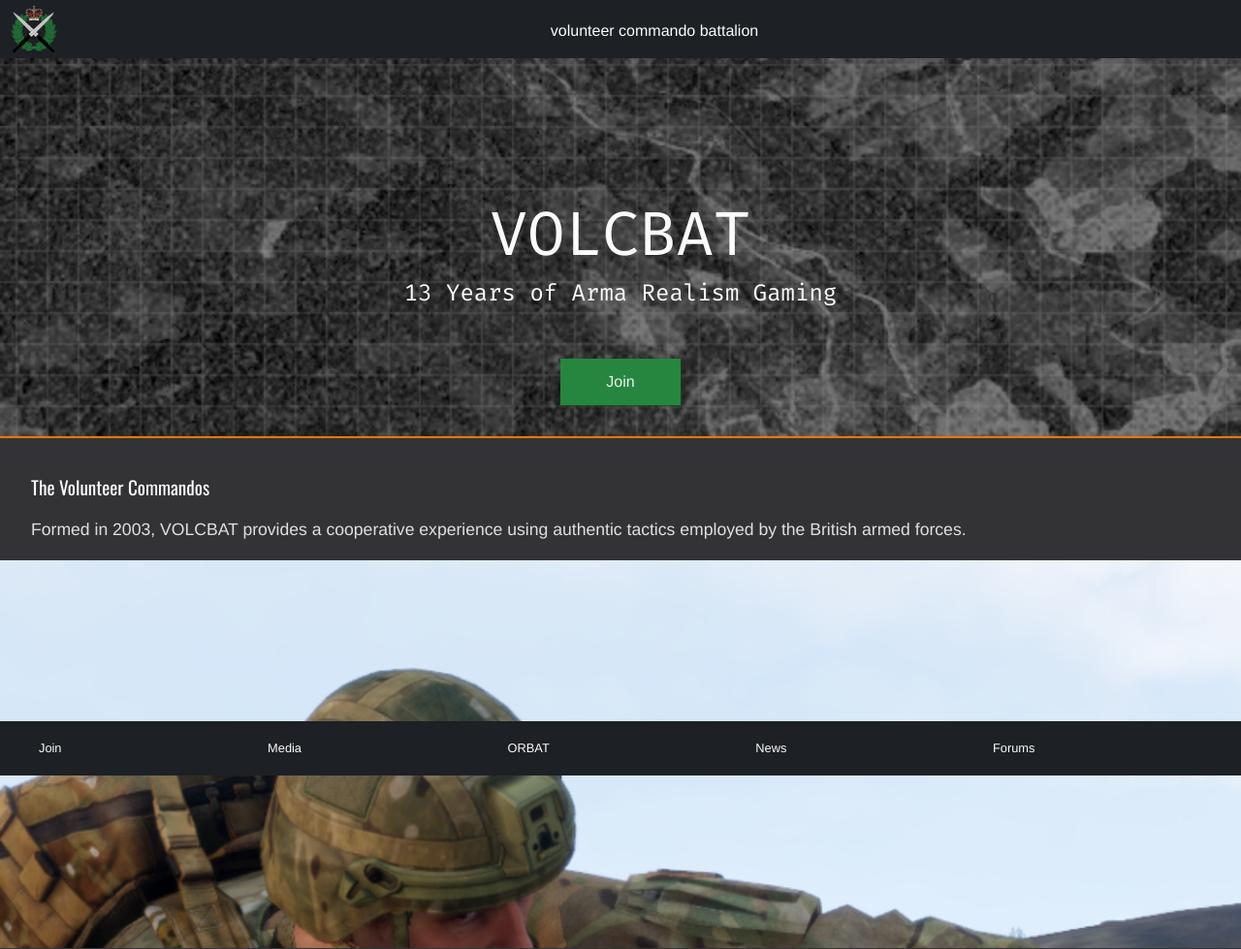
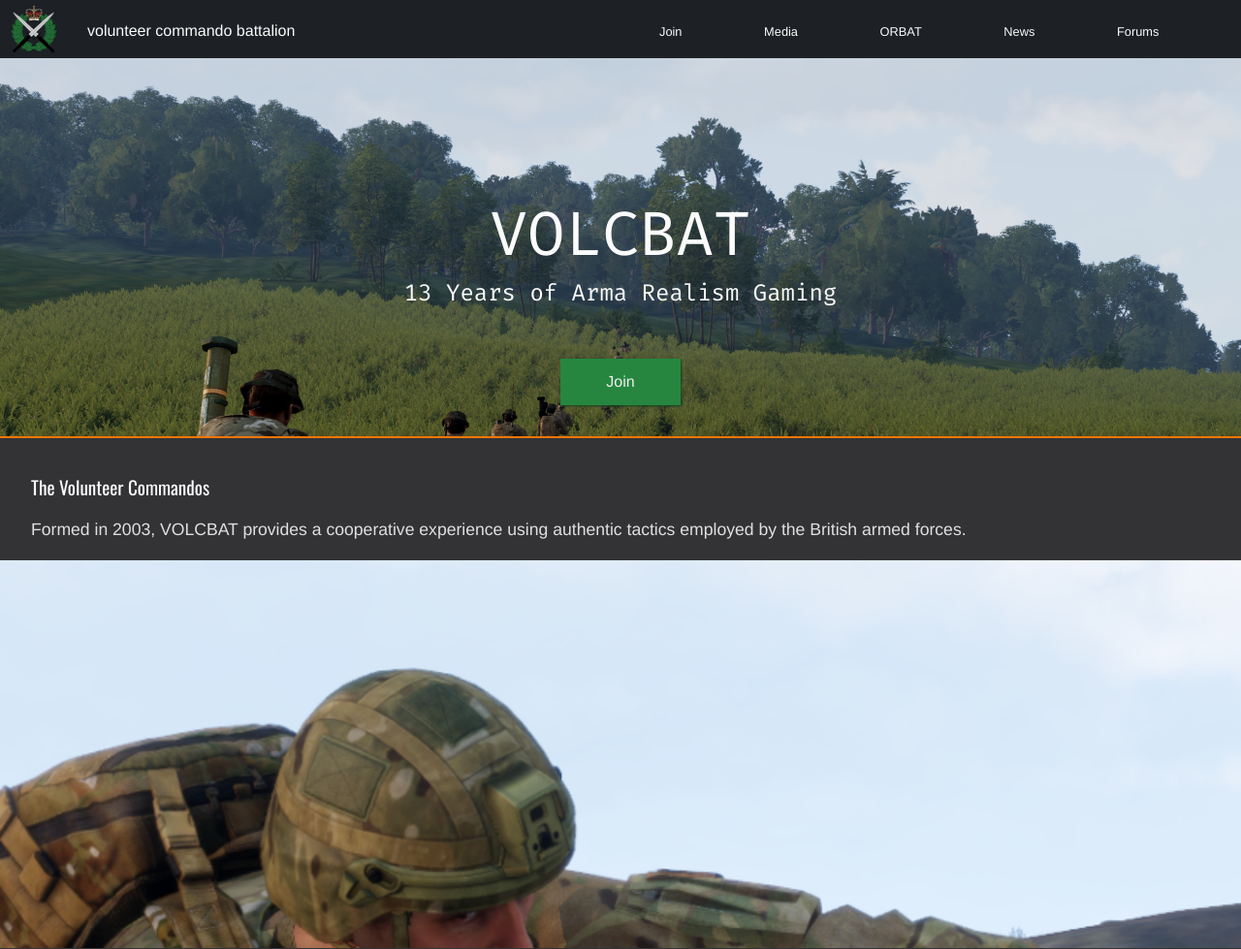
Before and after one commit to cmbunit01/cmbunit01.github.io, a PHP site: page / in a window 1280 px wide. Shown: the top 979 px of the page at 97% size. Run offline with PHP 8.4, Linux system fonts and the light colour scheme.

Commit message:
Tablet integration - vertical
Started adding tablet support (768px). Added background images for
larger res, adjusted nav bar buttons to align vertically with header.

```diff
--- a/css/style.css
+++ b/css/style.css
@@ -68,7 +68,7 @@
 .navmenu ul.top li
 {
 
-  flex-grow: 1;
+  flex-grow: 0;
 
 }
 
@@ -120,6 +120,7 @@
 .navbar ul li
 {
 
+  padding-top: 5px;
   flex-grow: 1;
   font-size: 0.8em;
 
@@ -443,6 +444,7 @@
 /*Media queries*/
 
 @media screen   and (max-height: 420px)
+                and (max-width: 768px)
 {
 
   .navmenu
@@ -528,3 +530,55 @@
   }
 
 }
+
+@media screen   and (min-width: 768px)
+{
+
+  .navmenu
+  {
+
+    display: flex;
+    top: 0;
+    left: 0;
+
+  }
+
+  .navmenu ul.top
+  {
+
+    width: 50%;
+    float: left;
+    flex-grow: 1;
+    display: flex;
+    position: relative;
+
+  }
+
+  .navmenu ul.top li
+  {
+
+    flex-grow: 0;
+
+  }
+
+  .navbar
+  {
+
+    width: 50%;
+    height: 60px;
+    float: right;
+    display: block;
+    flex-grow: 1;
+    position: relative;
+    display: block;
+
+  }
+
+  header.hero
+  {
+
+    background-image: url('../images/top-tab-3x.png');
+
+  }
+
+}
```
Also changed, not shown: images/top-tab-2x.png (added), images/top-tab-3x.png (added), images/top-tab.png (added), 1 other file.
